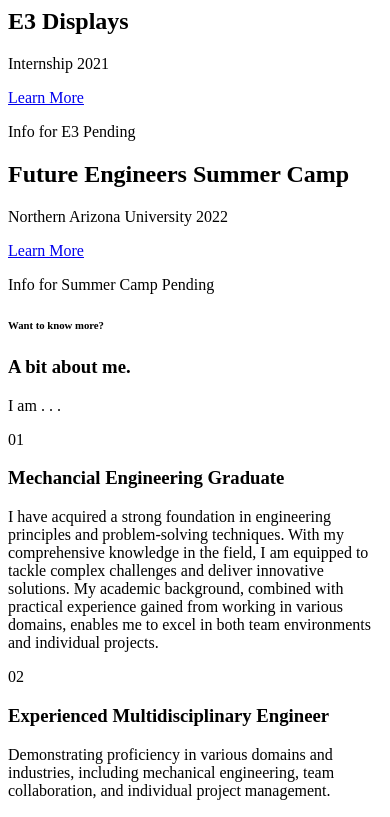
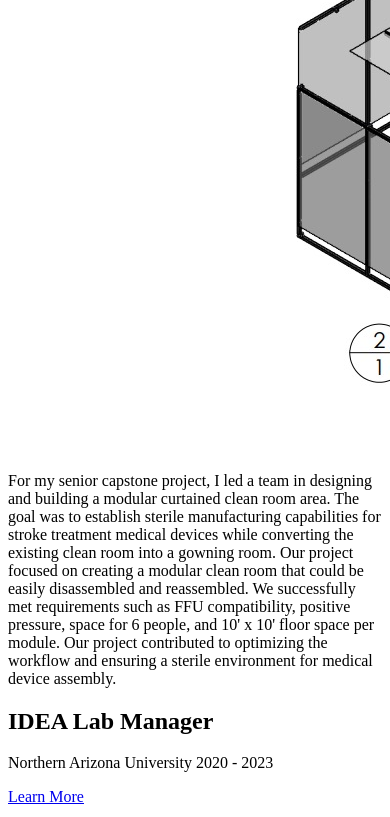
Before and after one commit to ethan-baranowski/gia-neve, a SvelteKit app: page / in a window 390 px wide. Shown: the part 4620-5437 px from the top of the page. Built offline with nearby package versions, Linux system fonts and the light colour scheme.

Commit message:
adding image props, messing with styling

```diff
--- a/src/app.css
+++ b/src/app.css
@@ -15,6 +15,19 @@ h2,
 h3,
 .poppins {
   font-family: "Poppins", sans-serif;
+}
+
+@media (max-width:640px){
+  #introPage{
+    text-align: center;
+  }
+  img{
+    max-height: 50vh;
+  }
+}
+
+#introPage{
+  height: 85vh;
 }
 
 .blueShadow {
@@ -40,10 +53,36 @@ h3,
   background-position: center;
 }
 
+.hero-container{
+  position: relative;
+  display: flex;
+  justify-content: center;
+  align-items: center;
+  overflow: hidden;
+}
+
+.hero-image{
+  width: 100%;
+  height: auto;
+}
+
 .img {
   object-position: center;
+  box-shadow: 0 4px 6px rgba(0,0,0,0.1);
+  background-color: transparent;
+  border: none;
+}
+
+.responsive-image{
+  width: 100%;
+  height: auto;
+  max-width: 100%;
+  display: block;
+  padding-bottom: 25px;
   object-fit: cover;
   background-color: transparent;
+  border-radius: 8px;
+
 }
 
 @keyframes fade-in {
--- a/src/components/Main.svelte
+++ b/src/components/Main.svelte
@@ -47,8 +47,8 @@
       description: "For my senior capstone project, I led a team in designing and building a modular curtained clean room area. The goal was to establish sterile manufacturing capabilities for stroke treatment medical devices while converting the existing clean room into a gowning room. Our project focused on creating a modular clean room that could be easily disassembled and reassembled. We successfully met requirements such as FFU compatibility, positive pressure, space for 6 people, and 10' x 10' floor space per module. Our project contributed to optimizing the workflow and ensuring a sterile environment for medical device assembly.",
       buttonLabel: "Learn More",
       buttonLink: "https://www.ceias.nau.edu/capstone/projects/ME/2024/F23toSp24_CleanRoom/index.html",
-      imageSrc: "",
-      imageAlt: ""
+      imageSrc: "images/cleanroom_des.jpeg",
+      imageAlt: "Clean Room Design"
     },
       {
         title: "IDEA Lab Manager",
@@ -62,7 +62,7 @@
       {
         title: "E3 Displays",
         sub: "Internship 2021",
-        description: "Info for E3 Pending",
+        description: "During my internship at E3, I had the opportunity to contribute to a significant project focused on the improvement of a debonder device. This Capstone project, funded by E3 and developed at NAU, aimed to remove glass from digital display electrical components. However, upon delivery, the debonder proved to be inefficient and bulky. My role involved reimagining the design and functionality of the debonder to address its shortcomings. Through careful analysis and innovative thinking, I successfully redesigned the device, making it more compact and efficient in its operation. Additionally, I had the chance to contribute to various aspects of the project, including the design and manufacturing of sheet metal jigs to house electrical components, conducting dry optical bonding testing, and working in the company's cleanroom for product testing and manufacturing. Throughout my internship at E3, I gained valuable experience in problem-solving, design optimization, and collaboration within a professional engineering environment.",
         buttonLabel: "Learn More",
         buttonLink: "https://www.e3displays.com/about-us/",
         imageSrc: "",
@@ -71,7 +71,7 @@
       {
         title: "Future Engineers Summer Camp",
         sub: "Northern Arizona University 2022",
-        description: "Info for Summer Camp Pending",
+        description: "During my time as a Mechanical Engineering New Graduate, I had the opportunity to design and host two impactful summer camps at NAU. The first camp, held in 2021, was a Girls in STEM summer camp aimed at introducing young girls to the exciting world of engineering. The main objective was to break gender stereotypes and showcase that engineering is not limited to boys. Through engaging activities and hands-on projects, the camp provided a solid foundation in engineering fundamentals. Building on the success of the previous year, I organized a second summer camp in 2022 that expanded its reach to elementary students from a reservation. This camp delved deeper into design principles and placed a strong emphasis on robotics. Over the course of a week, the students were immersed in the process of designing, building, and racing LEGO robots. By providing them with practical experience in engineering, we aimed to inspire and empower these young minds to pursue their interests in the field.",
         buttonLabel: "Learn More",
         buttonLink: "#"
       }
@@ -108,13 +108,13 @@
         <div
             class="flex flex-col lg:justify-center text-center lg:text-left gap-6 md:gap-8 lg:gap-10"
         >
-            <h2 class="font-semibold text-4xl sm:text-5xl md:text-6xl">
-                Hi! I'm <span class="poppins text-lime-500">Gia</span> Neve
+            <h2 class="font-light text-4xl sm:text-5xl md:text-6xl">
+                Hi! I'm <span class="poppins text-green-700">Gia</span> Neve
                 <br /> Mechanical
-                <span class="poppins text-lime-500">Engineer</span>
+                <span class="poppins text-green-700">Engineer</span>
             </h2>
-            <p class="text-base sm:text-lg md:text-xl">
-                Welcome to my <span class="text-lime-500">Personal Portfolio</span>
+            <p class="font-light sm:text-lg md:text-3xl">
+                Welcome to my <span class="text-green-700">Personal Portfolio</span>
             </p>
 <!--             <button
                 id='contact' class="blueShadow mx-auto lg:mr-auto lg:ml-0 text-base sm:text-lg md:text-xl poppins relative overflow-hidden px-6 py-3 group rounded-full bg-white text-slate-950"
@@ -125,11 +125,11 @@
                 <h4 class="relative z-9">Contact Me &rarr;</h4>
             </button> -->
         </div>
-        <div class="relative shadow-2xl grid place-items-center">
+        <div class="hero-container">
             <img
                 src={"images/gia_eng.jpg"}
                 alt=""
-                class="animate-fade-in object-cover z-[2] max-h-[70vh]"
+                class="animate-fade-in object-cover z-[2] max-h-[70vh] rounded-lg hero-image"
             />
         </div>
     </section>
@@ -184,7 +184,7 @@
       </div>
       <div class="w-full bg-slate-100 p-4">
         {#if project.imageSrc && project.imageAlt}
-          <img src="{project.imageSrc}" alt="{project.imageAlt}" class="w-full h-auto">
+          <img src="{project.imageSrc}" alt="{project.imageAlt}" class="responsive-image">
         {/if}
         <p class="mt-2">{project.description}</p>
       </div>
```
Also changed, not shown: static/images/cleanroom_des.jpeg (added).
